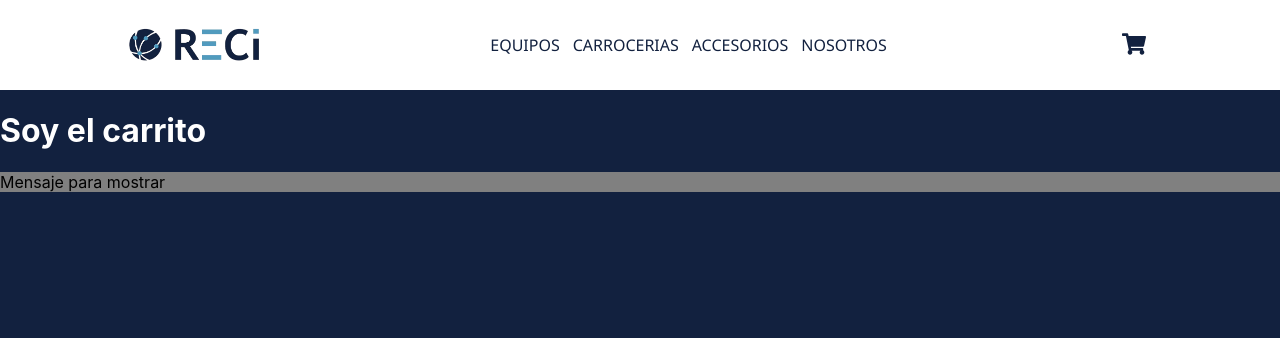
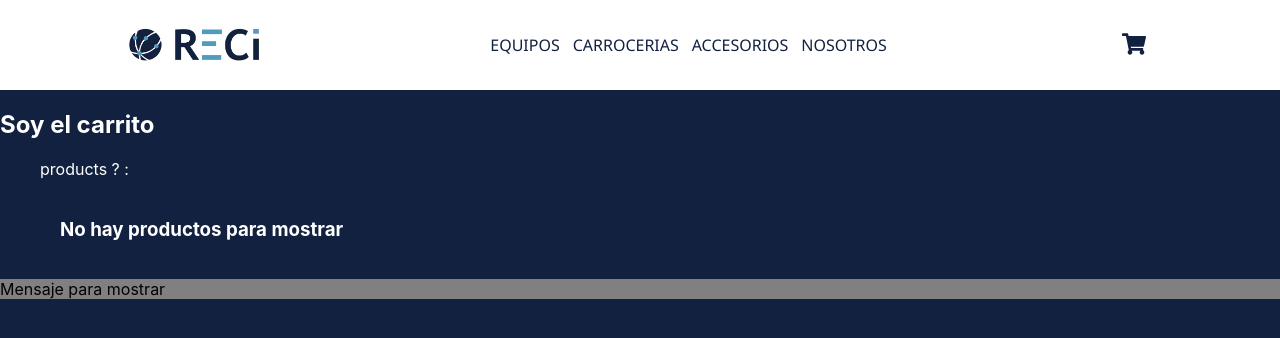
Before and after one commit to maurocig/reci-react, a React (Create React App) app: page /cart in a window 1280 px wide. Shown: the top 338 px of the page. Built offline with nearby package versions, Linux system fonts and the light colour scheme.

Commit message:
mejorado manejo duplicados en carrito

```diff
--- a/src/Components/Cart/Cart.jsx
+++ b/src/Components/Cart/Cart.jsx
@@ -9,16 +9,17 @@ export default function Cart() {
 	console.log(products);
 	return (
 		<div className={style.container}>
-			<h1>Soy el carrito</h1>
+			<h2>Soy el carrito</h2>
 			<ul>
 
-				{
+				products ? {
 					products.map((item, index) => (
 						<li key={index}>
 							<strong>{item.qty}</strong> {item.type} {item.title}
 						</li>
 					))
 				}
+				: <h3>No hay productos para mostrar</h3>
 
 			</ul>
 		</div>
--- a/src/Context/CartContext.jsx
+++ b/src/Context/CartContext.jsx
@@ -13,7 +13,7 @@ const CustomProvider = ({ children }) => {
 	const addProduct = (item, count) => {
 		if (isInList(item)) {
 			const aux = [...products];
-			const found = aux.find((p) => p.id === item.id);
+			const found = aux.find((p)=> p.id === item.id);
 			found.qty += count;
 			setProducts(aux);
 
```
